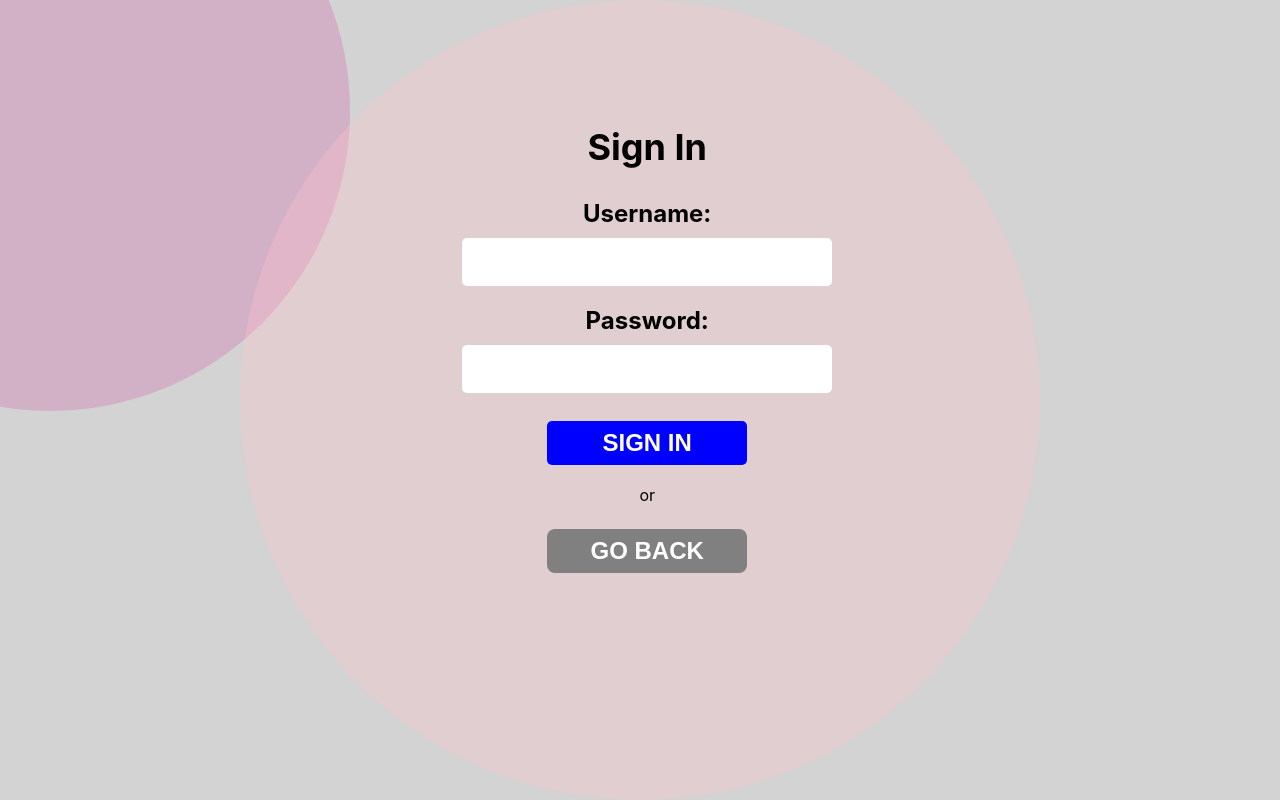
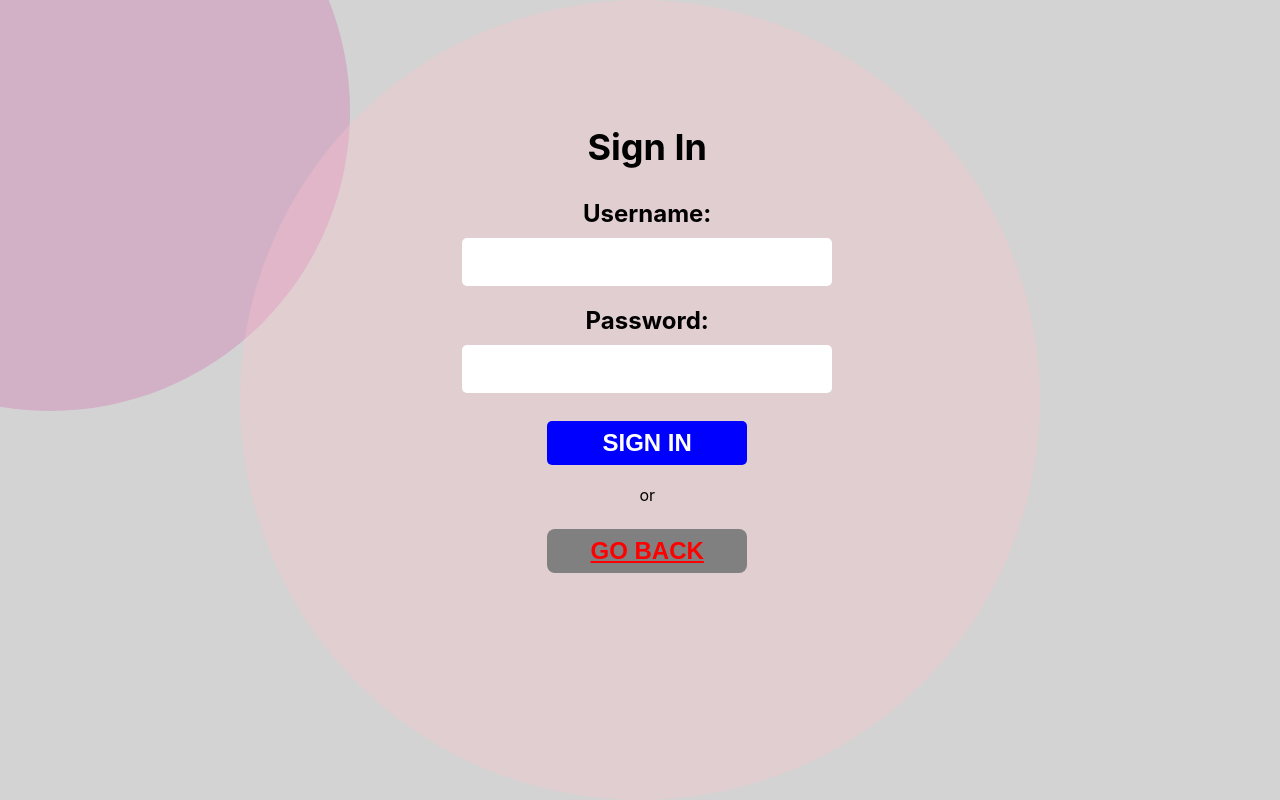
Before and after one commit to sakeefh/Listify, a React (Create React App) app: page /signin in a window 1280 px wide. Shown: the part 639-1439 px from the top of the page. Built offline with nearby package versions, Linux system fonts and the light colour scheme; the HTML template or start-up script is replaced by a standard one.

Commit message:
Update signin.js

```diff
--- a/src/signin.js
+++ b/src/signin.js
@@ -1,14 +1,14 @@
 import React from 'react';
 import './signin.css';
+import { Link, useNavigate } from 'react-router-dom';
 
-function SignIn(props) {
+function SignIn({ handleGoBack, handleShowMain }) {
+  const navigate = useNavigate();
+
   function handleSubmit(event) {
     event.preventDefault();
-    props.onSignIn();
-  }
-
-  function handleGoBack() {
-    props.onGoBack();
+    navigate('/main');
+    handleShowMain();
   }
 
   return (
@@ -29,7 +29,7 @@ function SignIn(props) {
         />
         <button className="submit" type="submit">Sign In</button>
         <p> or </p>
-        <button className="goback" onClick={handleGoBack}>Go back</button>
+        <button className="goback" onClick={() => handleGoBack(handleShowMain)}><Link className="goback" to="/">Go back</Link></button>
       </form>
     </div>
   );
```
